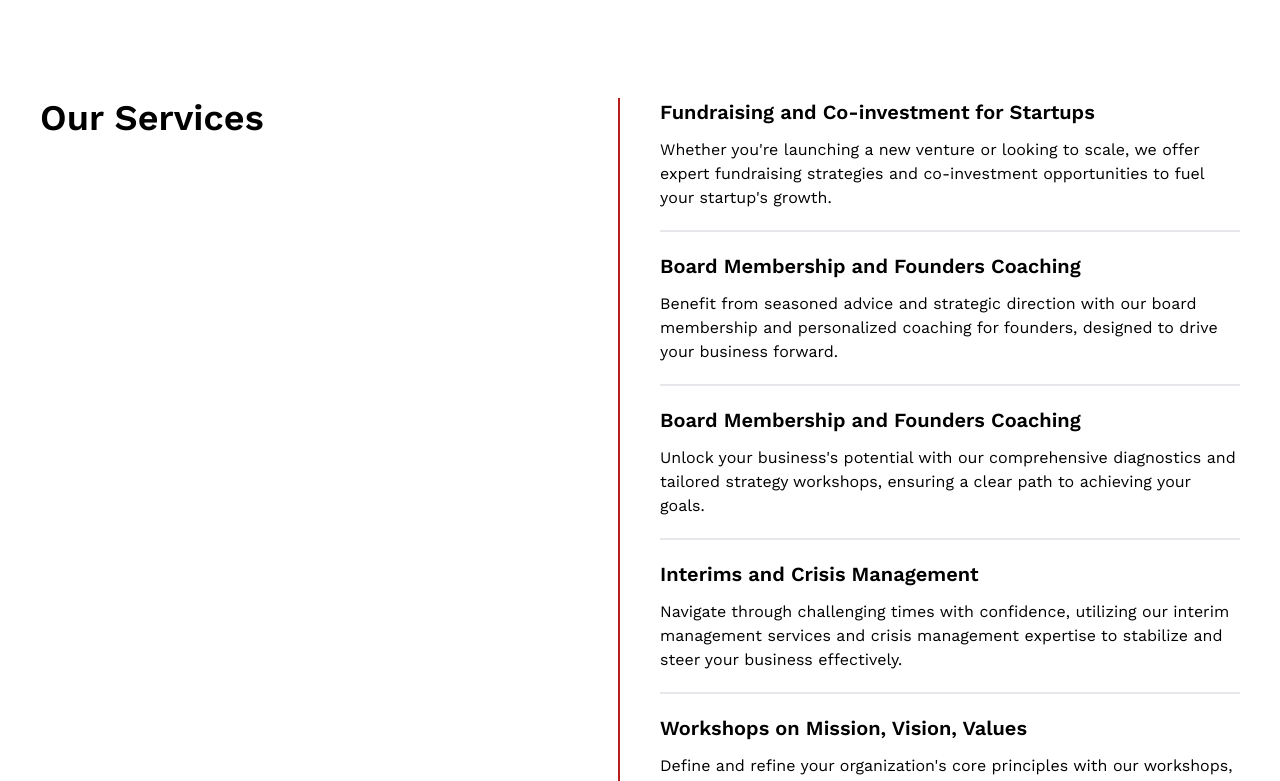
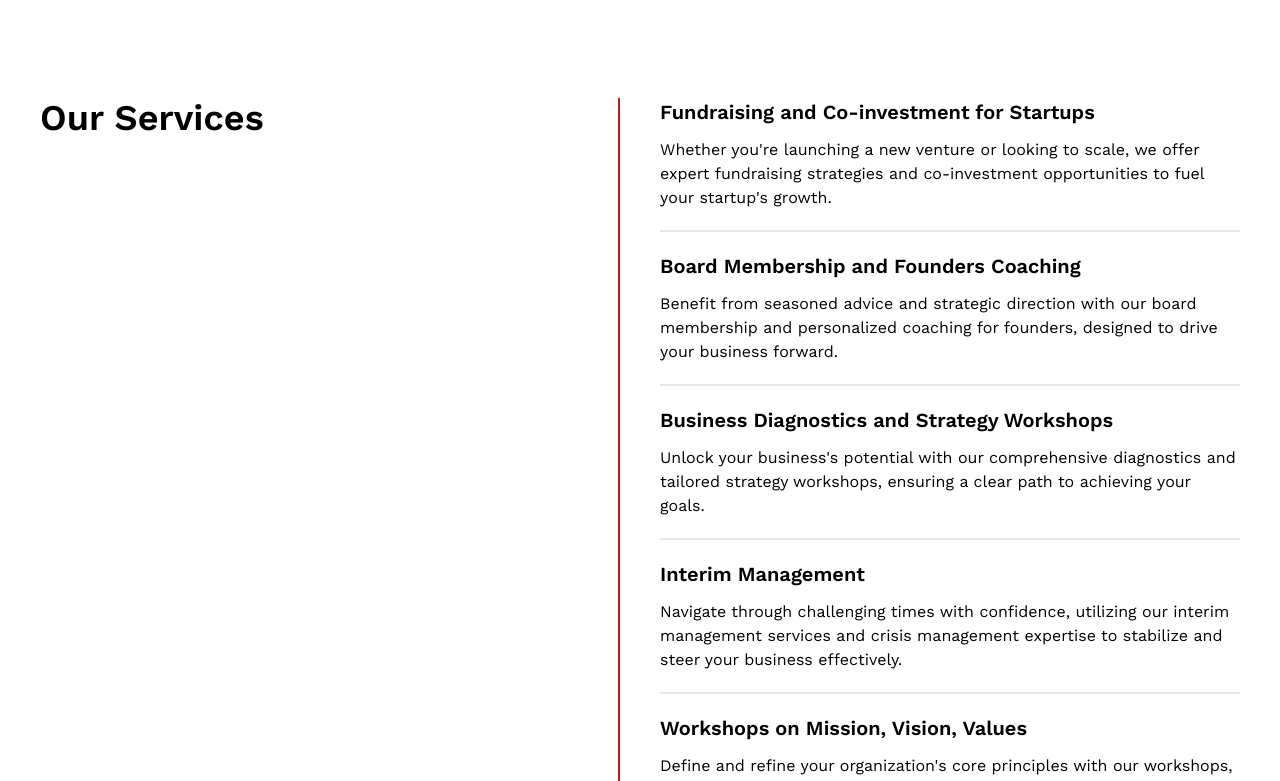
Before and after one commit to arsenyan/annemarilis-invest-web, a Next.js app: page / in a window 1280 px wide. Shown: the part 765-1546 px from the top of the page. Built offline with nearby package versions, Linux system fonts and the light colour scheme.

Commit message:
content edit

```diff
--- a/app/components/Hero.tsx
+++ b/app/components/Hero.tsx
@@ -8,7 +8,7 @@ export default function Hero() {
             <h1 className="lg:text-6xl md:text-6xl text-5xl font-semibold text-red-700">Welcome to Annemarillis Invest</h1>
             <div className="flex flex-col gap-4">
                 <p className="text-xl">
-                At&nbsp;Annemarillis Invest, we&nbsp;leverage over 25&nbsp;years of&nbsp;experience in&nbsp;Management Consulting, Investment Strategy, M&amp;A, Corporate Finance, and Social Entrepreneurship to&nbsp;provide family office services.
+                At&nbsp;Annemarillis Invest, we&nbsp;leverage over 25&nbsp;years of&nbsp;experience in&nbsp;Management Consulting, Investment Strategy, M&amp;A, Corporate Finance, and (Social) Entrepreneurship to&nbsp;provide family office services.
                 </p>
                 <p className="text-xl">
                 Founded by&nbsp;Daniel Ahmad Krutzinna, Annemarillis Invest is&nbsp;dedicated to&nbsp;guiding businesses and startups towards sustainable success and growth.
--- a/app/components/Services.tsx
+++ b/app/components/Services.tsx
@@ -14,11 +14,11 @@ export default function Services() {
             Benefit from seasoned advice and strategic direction with our board membership and personalized coaching for founders, designed to drive your business forward.
             </div>
             <div>
-                <h3 className="font-semibold text-xl pb-3 pt-5">Board Membership and Founders Coaching</h3>
+                <h3 className="font-semibold text-xl pb-3 pt-5">Business Diagnostics and Strategy Workshops</h3>
             Unlock your business&apos;s potential with our comprehensive diagnostics and tailored strategy workshops, ensuring a clear path to achieving your goals.
             </div>
             <div>
-            <h3 className="font-semibold text-xl pb-3 pt-5">Interims and Crisis Management</h3>
+            <h3 className="font-semibold text-xl pb-3 pt-5">Interim Management</h3>
             Navigate through challenging times with confidence, utilizing our interim management services and crisis management expertise to stabilize and steer your business effectively.
                         </div>
             <div><h3 className="font-semibold text-xl pb-3 pt-5">Workshops on Mission, Vision, Values</h3>
```
